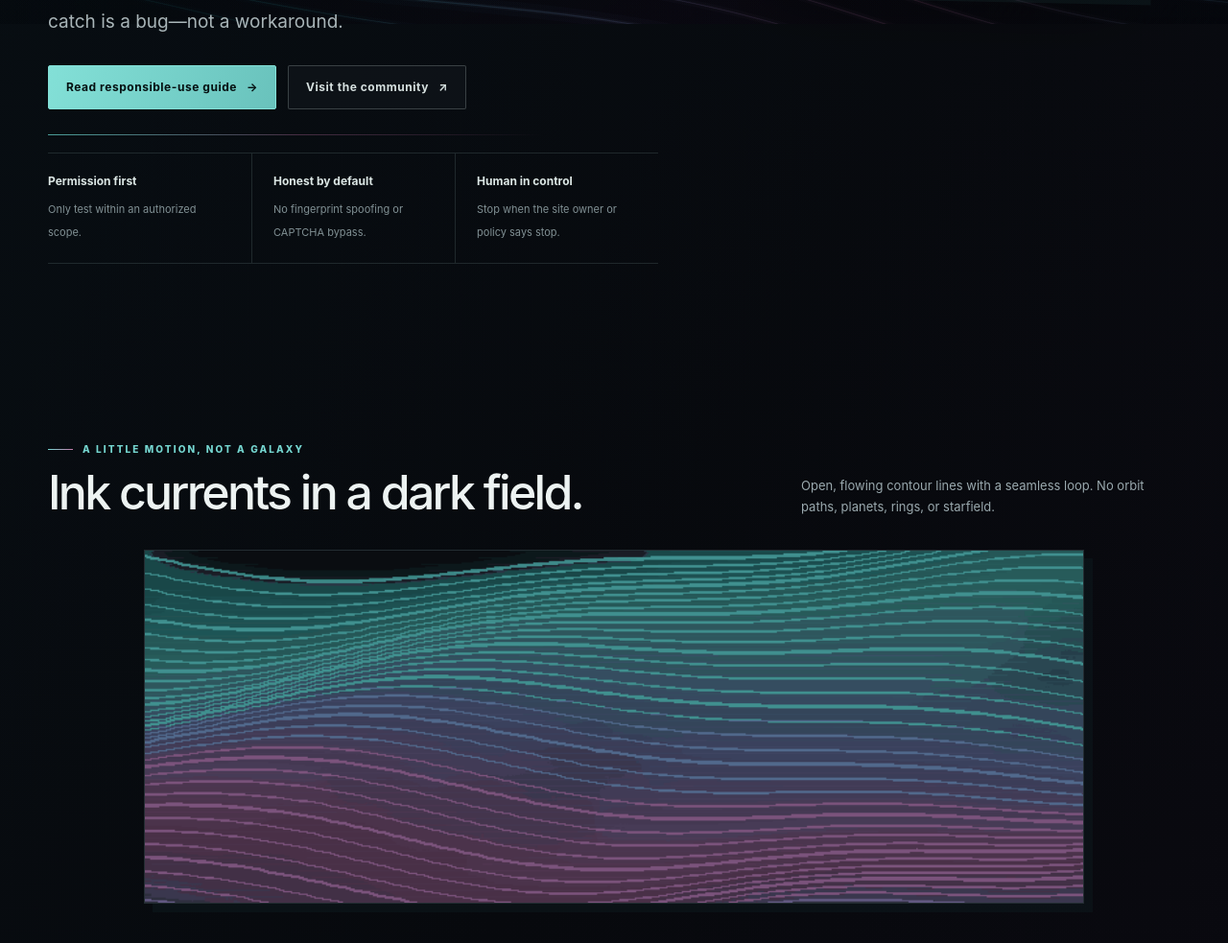
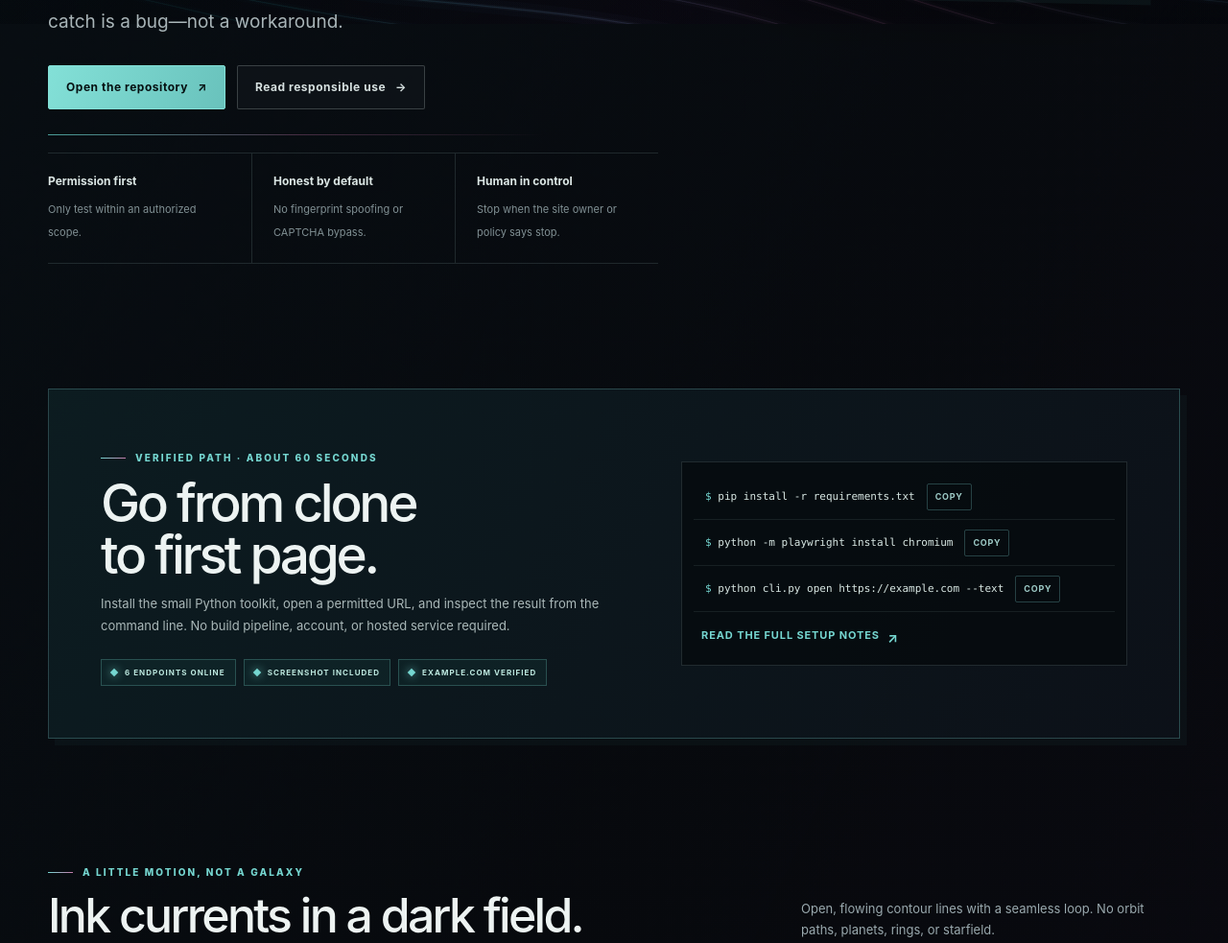
Before and after one commit to Git-FED/Noble-Spark-Browser, a plain HTML site: page index.html in a window 1280 px wide. Shown: the part 775-1758 px from the top of the page at 96% size. Drawn offline with Linux system fonts and the light colour scheme; animation ran at ten frames a second.

Commit message:
Add files via upload

```diff
--- a/assets/site.css
+++ b/assets/site.css
@@ -172,6 +172,21 @@ h1, h2, h3 { text-wrap: balance; }
 .feature + .feature { padding-left: 22px; border-left: 1px solid var(--line); }
 .feature strong { display: block; margin-bottom: 5px; color: #dbe6e4; font-size: 12px; }
 .feature span { color: #819094; font-size: 11px; }
+.quickstart-section { padding: 10px 0 66px; }
+.quickstart { display: grid; grid-template-columns: minmax(0, 1fr) minmax(360px, .88fr); gap: clamp(28px, 6vw, 82px); align-items: center; padding: clamp(28px, 5vw, 54px); border: 1px solid rgba(123, 206, 205, .27); background: linear-gradient(118deg, rgba(13, 30, 34, .92), rgba(13, 18, 25, .93)); box-shadow: 7px 7px 0 rgba(45, 88, 91, .1); }
+.quickstart h2 { max-width: 540px; margin: 13px 0 12px; font-size: clamp(31px, 4.6vw, 55px); line-height: .98; letter-spacing: -.06em; font-weight: 520; }
+.quickstart-copy > p { max-width: 520px; margin: 0; color: #aab8b9; font-size: 13px; line-height: 1.75; }
+.verification-row { display: flex; flex-wrap: wrap; gap: 8px; margin-top: 23px; }
+.verification-row .status-chip { font-size: 8px; }
+.command-panel { padding: 12px; border: 1px solid rgba(172, 205, 208, .16); background: rgba(5, 10, 14, .82); }
+.command-line { display: flex; align-items: center; gap: 12px; min-height: 48px; padding: 7px 8px 7px 12px; border-bottom: 1px solid rgba(172, 205, 208, .1); }
+.command-line code { min-width: 0; overflow-x: auto; color: #d9e8e4; font: 11px/1.5 ui-monospace, SFMono-Regular, Menlo, Consolas, monospace; white-space: nowrap; }
+.prompt { color: var(--teal); }
+.copy-command { flex: 0 0 auto; padding: 6px 8px; color: #9ecbc7; border: 1px solid rgba(123, 206, 205, .28); border-radius: 2px; background: transparent; font-size: 9px; font-weight: 750; letter-spacing: .08em; text-transform: uppercase; cursor: pointer; }
+.copy-command:hover, .copy-command.is-copied { color: #071011; border-color: var(--teal); background: var(--teal); }
+.command-link { display: inline-flex; gap: 8px; margin: 16px 8px 5px; color: var(--teal); font-size: 11px; font-weight: 740; letter-spacing: .08em; text-decoration: none; text-transform: uppercase; }
+.command-link:hover { color: #b2eee6; }
+.command-link span { font-size: 14px; }
 .section-heading { display: flex; align-items: end; justify-content: space-between; gap: 30px; margin-bottom: 34px; }
 .section-heading h2 { margin: 12px 0 0; max-width: 630px; font-size: clamp(29px, 4.4vw, 50px); line-height: 1.02; letter-spacing: -.055em; font-weight: 520; }
 .section-heading p { max-width: 395px; margin: 0; color: var(--muted); font-size: 13px; line-height: 1.7; }
@@ -297,6 +312,9 @@ h1, h2, h3 { text-wrap: balance; }
   .feature-strip { grid-template-columns: 1fr; }
   .feature, .feature + .feature { padding: 16px 0; border-left: 0; }
   .feature + .feature { border-top: 1px solid var(--line); }
+  .quickstart-section { padding: 0 0 47px; }
+  .quickstart { grid-template-columns: 1fr; padding: 27px 21px; }
+  .command-panel { width: 100%; }
   .section-heading, .band-inner { align-items: flex-start; flex-direction: column; }
   .card-grid, .payment-grid { grid-template-columns: 1fr; }
   .comic-card { min-height: unset; }
--- a/assets/site.js
+++ b/assets/site.js
@@ -29,4 +29,23 @@
 
   // Keep the looping ticker accessible: its duplicated visual run is hidden from screen readers.
   document.querySelectorAll("[data-ticker-copy]").forEach((copy) => copy.setAttribute("aria-hidden", "true"));
+
+  // Let visitors copy the verified quick-start commands without leaving the page.
+  document.querySelectorAll("[data-copy]").forEach((button) => {
+    button.addEventListener("click", async () => {
+      const value = button.getAttribute("data-copy");
+      try {
+        await navigator.clipboard.writeText(value);
+        button.textContent = "Copied";
+        button.classList.add("is-copied");
+        window.setTimeout(() => {
+          button.textContent = "Copy";
+          button.classList.remove("is-copied");
+        }, 1600);
+      } catch {
+        button.textContent = "Select manually";
+        window.setTimeout(() => { button.textContent = "Copy"; }, 1800);
+      }
+    });
+  });
 })();
--- a/index.html
+++ b/index.html
@@ -36,8 +36,8 @@
             <h1 class="display-title">Curious by nature.<span class="muted-word">Careful by design.</span></h1>
             <p class="lede">A small, authorization-first toolkit for testing websites you own or have explicit permission to assess. The only thing we’re trying to catch is a bug—not a workaround.</p>
             <div class="hero-actions">
-              <a class="btn btn-primary" href="responsible-use.html">Read responsible-use guide <span class="arrow">→</span></a>
-              <a class="btn btn-quiet" href="community-invite.html">Visit the community <span class="arrow">↗</span></a>
+              <a class="btn btn-primary" href="https://github.com/Git-FED/Noble-Spark-Browser-Python" target="_blank" rel="noopener">Open the repository <span class="arrow">↗</span></a>
+              <a class="btn btn-quiet" href="responsible-use.html">Read responsible use <span class="arrow">→</span></a>
             </div>
             <div class="tape-line"></div>
             <div class="feature-strip">
@@ -50,6 +50,27 @@
             <img src="assets/art/hero-comic-banner.webp" alt="Comic illustration of a website tester examining a harmless browser glitch at a desk">
             <figcaption class="hero-art-tag">The bug is smaller than the report</figcaption>
           </figure>
+        </div>
+      </section>
+
+      <section class="quickstart-section container" aria-labelledby="quickstart-title">
+        <div class="quickstart reveal">
+          <div class="quickstart-copy">
+            <div class="kicker">Verified path · about 60 seconds</div>
+            <h2 id="quickstart-title">Go from clone to first page.</h2>
+            <p>Install the small Python toolkit, open a permitted URL, and inspect the result from the command line. No build pipeline, account, or hosted service required.</p>
+            <div class="verification-row" aria-label="Verification results">
+              <span class="status-chip">6 endpoints online</span>
+              <span class="status-chip">Screenshot included</span>
+              <span class="status-chip">Example.com verified</span>
+            </div>
+          </div>
+          <div class="command-panel" aria-label="Quick-start commands">
+            <div class="command-line"><code><span class="prompt">$</span> pip install -r requirements.txt</code><button class="copy-command" type="button" data-copy="pip install -r requirements.txt" aria-label="Copy install command">Copy</button></div>
+            <div class="command-line"><code><span class="prompt">$</span> python -m playwright install chromium</code><button class="copy-command" type="button" data-copy="python -m playwright install chromium" aria-label="Copy browser install command">Copy</button></div>
+            <div class="command-line"><code><span class="prompt">$</span> python cli.py open https://example.com --text</code><button class="copy-command" type="button" data-copy="python cli.py open https://example.com --text" aria-label="Copy first run command">Copy</button></div>
+            <a class="command-link" href="https://github.com/Git-FED/Noble-Spark-Browser-Python#readme" target="_blank" rel="noopener">Read the full setup notes <span>↗</span></a>
+          </div>
         </div>
       </section>
 
```
